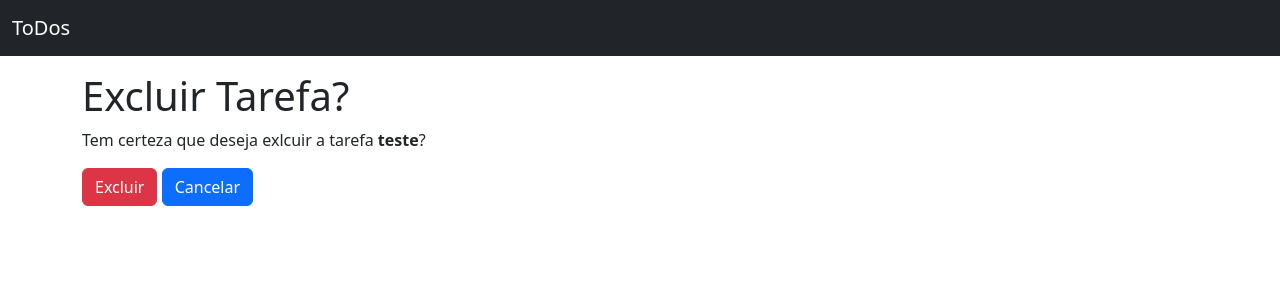
After one commit to MarcioGBecker/twtodos_django, a Django app: page /delete/4 in a window 1280 px wide. The commit adds this page. Shown: the top 300 px of the page. Run offline with Django 5.2, Linux system fonts and the light colour scheme; data comes from the database, SQL or seed files in the repository; both versions use the stored data as it was after the commit.

Commit message:
Criada a página de exclusão de tarefas

```diff
--- a/setup/urls.py
+++ b/setup/urls.py
@@ -1,11 +1,12 @@
 from django.contrib import admin
 from django.urls import path
 
-from todos.views import TodoListView, TodoCreateView, TodosUpdateView
+from todos.views import TodoListView, TodoCreateView, TodosUpdateView, TodoDeleteView
 
 urlpatterns = [
     path("admin/", admin.site.urls),
     path("", TodoListView.as_view(), name="todo_list"),
     path("create", TodoCreateView.as_view(), name="todo_create"),
-    path("update/<int:pk>", TodosUpdateView.as_view(), name="todo_update")
+    path("update/<int:pk>", TodosUpdateView.as_view(), name="todo_update"),
+    path("delete/<int:pk>", TodoDeleteView.as_view(), name="todo_delete")
 ]
--- /dev/null
+++ b/todos/templates/todos/todo_confirm_delete.html
@@ -0,0 +1,18 @@
+{% extends "base.html" %}
+
+{% block page_title %}
+    Excluir Tarefa
+{% endblock page_title %}
+
+{% block content %}
+    <h1>Excluir Tarefa?</h1>
+
+    <p>Tem certeza que deseja exlcuir a tarefa <strong>{{ todo.title }}</strong>?</p>
+
+    <form method="POST">
+        {% csrf_token %}
+
+        <button type="submit" class="btn btn-danger">Excluir</button>
+        <a href="{% url "todo_list" %}" class="btn btn-primary">Cancelar</a>
+    </form>
+{% endblock content %}
--- a/todos/templates/todos/todo_list.html
+++ b/todos/templates/todos/todo_list.html
@@ -30,7 +30,7 @@
                         <td>
                             <a href="#" class="btn btn-primary btn-sm">Concluir</a>
                             <a href="{% url "todo_update" pk=todo.pk %}" class="btn btn-secondary btn-sm">Editar</a>
-                            <a href="#" class="btn btn-danger btn-sm">Excluir</a>
+                            <a href="{% url "todo_delete" pk=todo.pk %}" class="btn btn-danger btn-sm">Excluir</a>
                         </td>
                     </tr>
                 {% endfor %}
--- a/todos/views.py
+++ b/todos/views.py
@@ -1,4 +1,4 @@
-from django.views.generic import ListView, CreateView, UpdateView
+from django.views.generic import ListView, CreateView, UpdateView, DeleteView
 from django.urls import reverse_lazy
 
 from .models import Todo
@@ -15,3 +15,7 @@ class TodosUpdateView(UpdateView):
     model = Todo
     fields = ["title", "deadLine"]
     success_url = reverse_lazy("todo_list")
+
+class TodoDeleteView(DeleteView):
+    model = Todo
+    success_url = reverse_lazy("todo_list")
```
Also changed, not shown: db.sqlite3.
